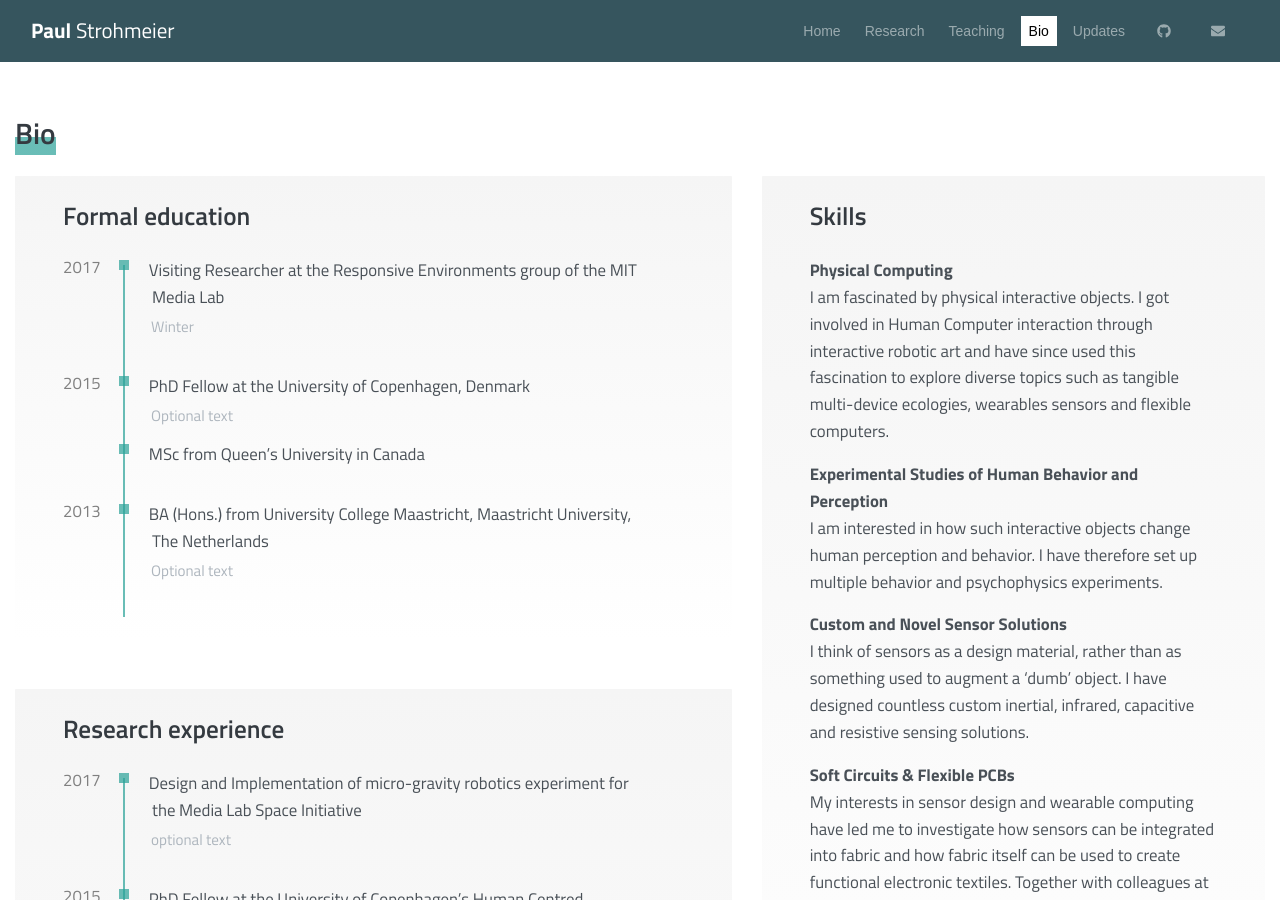
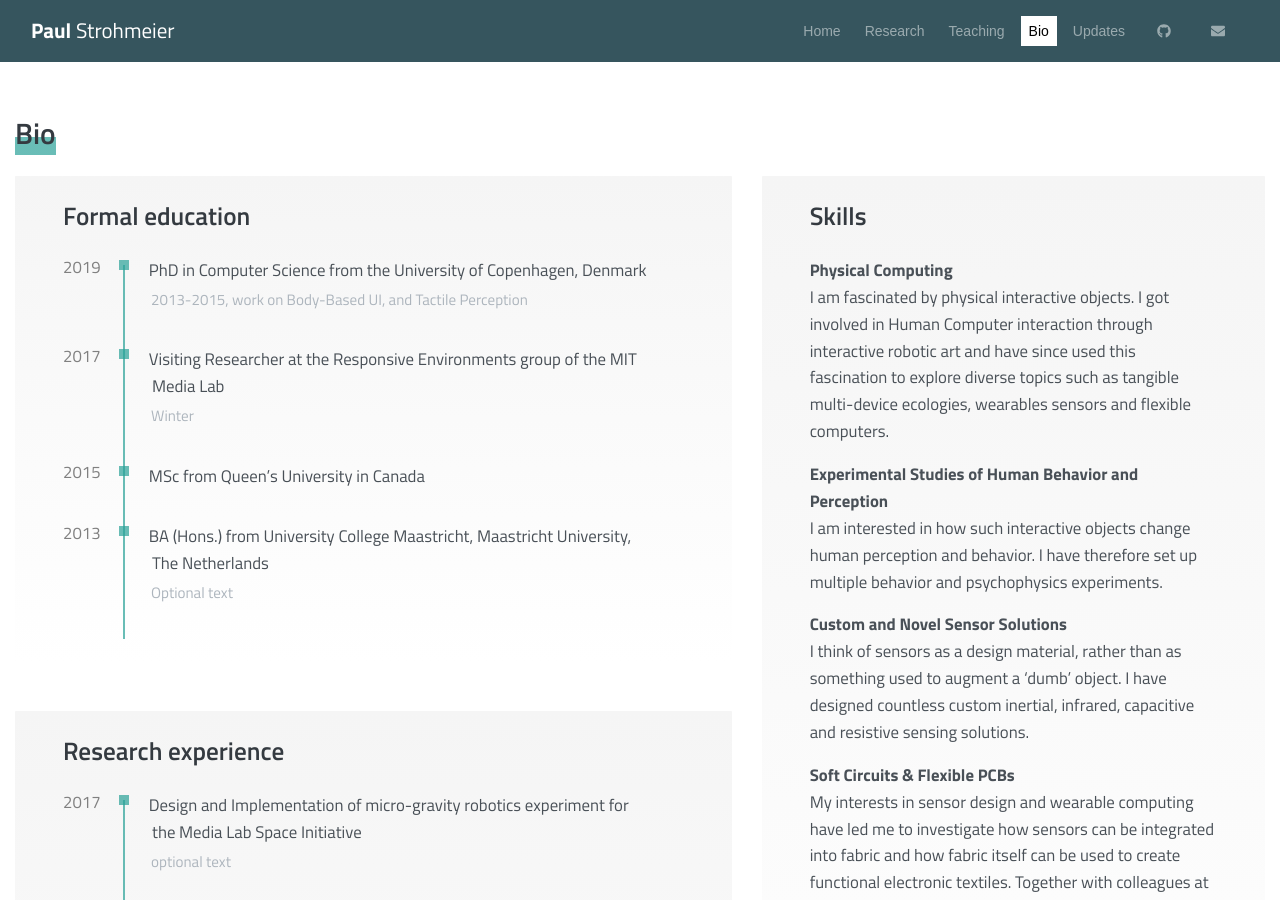
Before and after one commit to fkeel/fkeel.gitub.io, a Jekyll site: the page built from bio.html, in a window 1280 px wide and 900 px high. Built offline with Jekyll 4.4.1, drawn with Linux system fonts in a browser that asks for light colours.

Commit message:
editing bio

```diff
--- a/_data/bio.yaml
+++ b/_data/bio.yaml
@@ -1,15 +1,15 @@
 timeline:
     - name: Formal education
       items:
+        - year: 2019
+          note: PhD in Computer Science from the University of Copenhagen, Denmark
+          context: 2013-2015, work on Body-Based UI, and Tactile Perception
+          # context: since 2013
         - year: 2017
           note: Visiting Researcher at the Responsive Environments group of the MIT Media Lab
           context: Winter
         - year: 2015
           note: MSc from Queen’s University in Canada
-        - year: 2015
-          note: PhD Fellow at the University of Copenhagen, Denmark
-          context: Optional text
-          # context: since 2013
         - year: 2013
           note: BA (Hons.) from University College Maastricht, Maastricht University, The Netherlands
           context: Optional text
```
